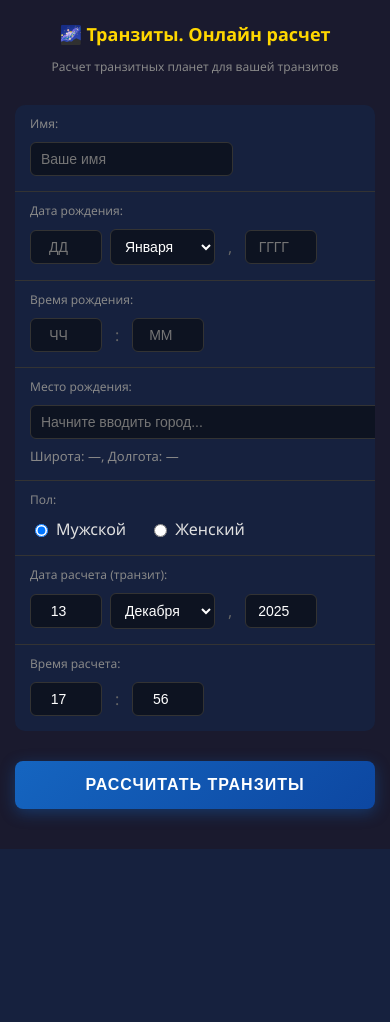
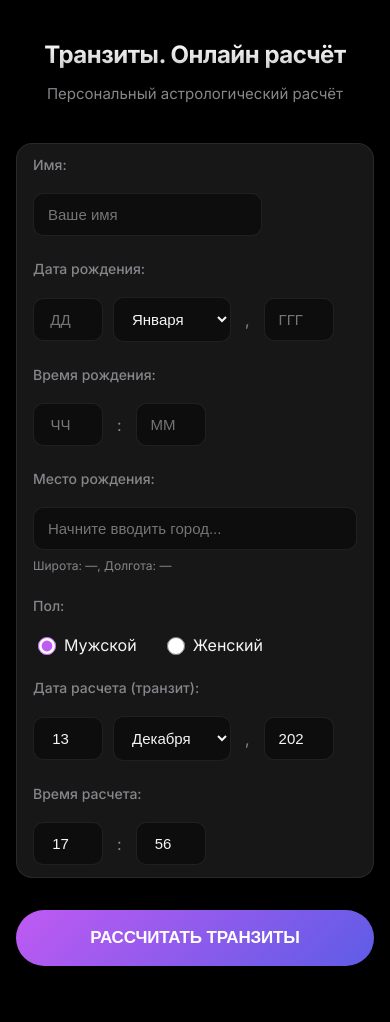
Before and after one commit to seomykyta-beep/natalnayakarta, a FastAPI app: page /app in a window 390 px wide. Before the commit the page ends 849 px from the top, so only its background shows below. Run offline with FastAPI, Linux system fonts and the light colour scheme; parts of the project's set-up code (start-up, migrations or seed data) failed here and were passed over; some libraries are stand-ins or nearby versions.

Commit message:
Редизайн /app и админки в Apple-стиле 2025

```diff
--- a/templates/index.html
+++ b/templates/index.html
@@ -2,309 +2,401 @@
 <html lang="ru">
 <head>
     <meta charset="UTF-8">
+    <link rel="preconnect" href="https://fonts.googleapis.com">
+    <link href="https://fonts.googleapis.com/css2?family=Inter:wght@400;500;600;700&display=swap" rel="stylesheet">
     <meta name="viewport" content="width=device-width, initial-scale=1.0">
     <title>Транзиты. Онлайн расчет</title>
     <script src="https://telegram.org/js/telegram-web-app.js"></script>
     <script src="/static/chart.js?v=10"></script>
     <style>
-        :root { --bg:#1a1a2e; --card:#16213e; --text:#e0e0e0; --accent:#e94560; --blue:#4fc3f7; }
-        body { background: var(--bg); color: var(--text); font-family: 'Segoe UI', sans-serif; padding: 20px; margin: 0; }
-        .container { max-width: 800px; margin: 0 auto; }
-        h1 { text-align: center; color: #ffd700; margin-bottom: 10px; font-size: 28px; }
-        .subtitle { text-align: center; color: #888; font-size: 14px; margin-bottom: 30px; }
+        :root {
+            --bg: #000;
+            --card: rgba(29, 29, 31, 0.8);
+            --text: #f5f5f7;
+            --text-secondary: #86868b;
+            --accent: #bf5af2;
+            --accent-2: #5e5ce6;
+            --border: rgba(255,255,255,0.08);
+            --input-bg: rgba(0,0,0,0.4);
+        }
 
-        /* Form Table Style like geocult */
-        .form-table { width: 100%; border-collapse: collapse; background: var(--card); border-radius: 10px; overflow: hidden; }
-        .form-table tr { border-bottom: 1px solid #333; }
+        * { box-sizing: border-box; }
+
+        body {
+            background: var(--bg);
+            color: var(--text);
+            font-family: 'Inter', -apple-system, BlinkMacSystemFont, 'Segoe UI', sans-serif;
+            padding: 0;
+            margin: 0;
+            min-height: 100vh;
+            -webkit-font-smoothing: antialiased;
+        }
+
+        .container {
+            max-width: 720px;
+            margin: 0 auto;
+            padding: 40px 24px;
+        }
+
+        h1 {
+            text-align: center;
+            font-size: 32px;
+            font-weight: 700;
+            letter-spacing: -0.02em;
+            margin-bottom: 8px;
+            background: linear-gradient(180deg, #fff 0%, rgba(255,255,255,0.8) 100%);
+            -webkit-background-clip: text;
+            -webkit-text-fill-color: transparent;
+        }
+
+        .subtitle {
+            text-align: center;
+            color: var(--text-secondary);
+            font-size: 15px;
+            margin-bottom: 40px;
+        }
+
+        /* Form */
+        .form-table {
+            width: 100%;
+            border-collapse: separate;
+            border-spacing: 0;
+            background: var(--card);
+            backdrop-filter: blur(40px);
+            border: 1px solid var(--border);
+            border-radius: 16px;
+            overflow: hidden;
+        }
+
+        .form-table tr { border-bottom: 1px solid var(--border); }
         .form-table tr:last-child { border-bottom: none; }
-        .form-table td { padding: 15px 20px; vertical-align: middle; }
-        .form-table td:first-child { color: #888; width: 200px; font-size: 14px; }
+        .form-table td { padding: 16px 20px; vertical-align: middle; }
+        .form-table td:first-child { color: var(--text-secondary); width: 180px; font-size: 14px; font-weight: 500; }
+
         .form-table input, .form-table select {
-            padding: 10px 12px;
-            background: #0d1321;
-            border: 1px solid #333;
-            color: white;
-            border-radius: 6px;
+            padding: 12px 14px;
+            background: var(--input-bg);
+            border: 1px solid var(--border);
+            color: var(--text);
+            border-radius: 10px;
             font-size: 15px;
+            transition: all 0.2s;
         }
-        .form-table input:focus, .form-table select:focus { border-color: var(--blue); outline: none; }
+
+        .form-table input:focus, .form-table select:focus {
+            border-color: var(--accent);
+            outline: none;
+            box-shadow: 0 0 0 3px rgba(191, 90, 242, 0.2);
+        }
+
         .form-table input[type="number"] { width: 70px; text-align: center; }
-        .form-table input.city-input { width: 100%; max-width: 300px; }
+        .form-table input.city-input { width: 100%; max-width: 280px; }
+        .form-table select { background: var(--input-bg); cursor: pointer; }
 
         .row { display: flex; gap: 10px; align-items: center; flex-wrap: wrap; }
-        .separator { color: #666; margin: 0 5px; }
-
-        .coords { color: #888; font-size: 13px; margin-top: 8px; }
+        .separator { color: var(--text-secondary); margin: 0 4px; }
+        .coords { color: var(--text-secondary); font-size: 12px; margin-top: 8px; }
 
         /* Calculate Button */
         .calc-btn {
             display: block;
             width: 100%;
-            max-width: 350px;
-            margin: 30px auto;
-            padding: 18px 30px;
-            background: linear-gradient(135deg, #1565c0, #0d47a1);
-            color: white;
+            max-width: 320px;
+            margin: 32px auto;
+            padding: 18px 32px;
+            background: linear-gradient(135deg, var(--accent) 0%, var(--accent-2) 100%);
+            color: #fff;
             border: none;
-            border-radius: 8px;
-            font-size: 18px;
-            font-weight: bold;
+            border-radius: 980px;
+            font-size: 17px;
+            font-weight: 600;
             cursor: pointer;
-            text-transform: uppercase;
-            letter-spacing: 1px;
-            box-shadow: 0 4px 15px rgba(21, 101, 192, 0.4);
-            transition: all 0.3s;
+            letter-spacing: -0.01em;
+            transition: all 0.3s cubic-bezier(0.4, 0, 0.2, 1);
         }
-        .calc-btn:hover { background: linear-gradient(135deg, #1976d2, #1565c0); transform: translateY(-2px); }
-        .calc-btn:active { transform: translateY(0); }
-        .calc-btn:disabled { opacity: 0.6; cursor: wait; }
+
+        .calc-btn:hover {
+            transform: scale(1.03);
+            box-shadow: 0 12px 40px rgba(191, 90, 242, 0.4);
+        }
+
+        .calc-btn:disabled { opacity: 0.5; cursor: wait; transform: none; }
 
         /* Suggestions */
         .input-group { position: relative; }
         .suggestions {
             position: absolute;
-            background: #222;
+            background: rgba(29, 29, 31, 0.98);
+            backdrop-filter: blur(20px);
             width: 100%;
-            max-width: 300px;
+            max-width: 280px;
             max-height: 200px;
             overflow-y: auto;
             z-index: 100;
-            border: 1px solid #444;
-            border-radius: 0 0 8px 8px;
+            border: 1px solid var(--border);
+            border-radius: 12px;
             display: none;
-            top: 100%;
+            top: calc(100% + 4px);
+            box-shadow: 0 10px 40px rgba(0,0,0,0.5);
         }
-        .suggestion-item { padding: 12px; border-bottom: 1px solid #333; cursor: pointer; }
-        .suggestion-item:hover { background: #333; }
 
-        /* Results Section */
-        .result-section { display: none; margin-top: 30px; animation: fadeIn 0.5s; }
-        @keyframes fadeIn { from { opacity: 0; } to { opacity: 1; } }
+        .suggestion-item { padding: 14px 16px; border-bottom: 1px solid var(--border); cursor: pointer; font-size: 14px; }
+        .suggestion-item:last-child { border-bottom: none; }
+        .suggestion-item:hover { background: rgba(255,255,255,0.05); }
+
+        /* Results */
+        .result-section { display: none; margin-top: 40px; animation: fadeIn 0.5s; }
+        @keyframes fadeIn { from { opacity: 0; transform: translateY(10px); } to { opacity: 1; transform: translateY(0); } }
 
         /* Mode Tabs */
-        .mode-tabs { display: flex; justify-content: center; gap: 20px; margin: 20px 0; }
+        .mode-tabs {
+            display: flex;
+            justify-content: center;
+            gap: 8px;
+            margin: 24px 0;
+            background: var(--card);
+            padding: 6px;
+            border-radius: 12px;
+            width: fit-content;
+            margin-left: auto;
+            margin-right: auto;
+        }
+
         .mode-tab {
-            padding: 10px 25px;
+            padding: 10px 20px;
             background: transparent;
             border: none;
-            color: var(--blue);
-            font-size: 18px;
+            color: var(--text-secondary);
+            font-size: 14px;
+            font-weight: 500;
             cursor: pointer;
-            text-decoration: underline;
+            border-radius: 8px;
             transition: all 0.2s;
+            text-decoration: none;
         }
-        .mode-tab:hover { color: #81d4fa; }
-        .mode-tab.active { color: #ffd700; text-decoration: none; font-weight: bold; }
+
+        .mode-tab:hover { color: var(--text); }
+        .mode-tab.active { background: var(--accent); color: #fff; }
 
         /* Chart */
         #chartDiv {
-            width: 100%;
-            max-width: 650px;
-            height: 650px;
-            margin: 20px auto;
-            background: white;
-            border-radius: 10px;
-            overflow: hidden;
-            box-shadow: 0 4px 15px rgba(0,0,0,0.3);
+            background: var(--card);
+            backdrop-filter: blur(40px);
+            border: 1px solid var(--border);
+            border-radius: 16px;
+            padding: 20px;
+            margin: 24px auto;
+            max-width: 600px;
         }
 
         /* View Tabs */
         .view-tabs {
             display: flex;
             justify-content: center;
-            margin: 20px 0;
+            margin: 24px auto;
             background: var(--card);
-            border-radius: 8px;
-            overflow: hidden;
-            max-width: 400px;
-            margin-left: auto;
-            margin-right: auto;
+            padding: 4px;
+            border-radius: 10px;
+            width: fit-content;
         }
+
         .view-tab {
-            flex: 1;
-            padding: 12px 20px;
+            padding: 10px 24px;
             background: transparent;
             border: none;
-            color: var(--blue);
+            color: var(--text-secondary);
             font-size: 14px;
+            font-weight: 500;
+            cursor: pointer;
+            border-radius: 8px;
+            transition: all 0.2s;
+        }
+
+        .view-tab:hover { color: var(--text); }
+        .view-tab.active { background: rgba(255,255,255,0.1); color: var(--text); }
+
+        /* Data Table */
+        .data-table {
+            width: 100%;
+            border-collapse: separate;
+            border-spacing: 0;
+            background: var(--card);
+            backdrop-filter: blur(40px);
+            border: 1px solid var(--border);
+            border-radius: 16px;
+            overflow: hidden;
+            font-size: 14px;
+        }
+
+        .data-table th {
+            background: rgba(255,255,255,0.03);
+            color: var(--text-secondary);
+            font-weight: 500;
+            text-align: left;
+            padding: 14px 16px;
+            font-size: 12px;
+            text-transform: uppercase;
+            letter-spacing: 0.05em;
+        }
+
+        .data-table td { padding: 14px 16px; border-top: 1px solid var(--border); }
+        .data-table tr:hover td { background: rgba(255,255,255,0.02); }
+
+        /* Aspect Matrix */
+        .aspect-matrix-table {
+            border-collapse: collapse;
+            margin: 20px auto;
+            font-size: 11px;
+        }
+
+        .aspect-matrix-table th, .aspect-matrix-table td {
+            width: 32px;
+            height: 32px;
+            text-align: center;
+            border: 1px solid var(--border);
+            padding: 4px;
+        }
+
+        .aspect-matrix-table th { background: rgba(255,255,255,0.03); font-size: 12px; }
+        .matrix-icon { font-size: 14px; }
+
+        /* Planet Text Blocks */
+        .planet-text-block {
+            background: var(--card);
+            backdrop-filter: blur(40px);
+            border: 1px solid var(--border);
+            border-radius: 16px;
+            padding: 24px;
+            margin-bottom: 16px;
+            border-left: 3px solid var(--accent);
+        }
+
+        .planet-text-header {
+            font-size: 16px;
+            font-weight: 600;
+            margin-bottom: 12px;
+            color: var(--text);
+        }
+
+        .planet-text-body {
+            font-size: 14px;
+            color: var(--text-secondary);
+            line-height: 1.7;
+        }
+
+        /* Extra Settings */
+        .extra-settings {
+            background: var(--card);
+            border: 1px solid var(--border);
+            border-radius: 16px;
+            padding: 20px;
+            margin: 16px 0;
+        }
+
+        .extra-settings h4 {
+            font-size: 15px;
+            font-weight: 600;
+            margin-bottom: 16px;
+            color: var(--text);
+        }
+
+        .extra-settings button {
+            padding: 10px 20px;
+            background: var(--accent);
+            border: none;
+            color: #fff;
+            border-radius: 8px;
+            font-size: 14px;
+            font-weight: 500;
             cursor: pointer;
             transition: all 0.2s;
-            border-bottom: 3px solid transparent;
-        }
-        .view-tab:hover { background: rgba(255,255,255,0.05); }
-        .view-tab.active {
-            background: rgba(79,195,247,0.15);
-            color: var(--blue);
-            border-bottom: 3px solid var(--blue);
-            font-weight: bold;
         }
 
-        /* Tables & Matrix */
-        .scheme-box { background: var(--card); padding: 15px; border-radius: 10px; margin-bottom: 20px; }
-        .data-table { width: 100%; border-collapse: collapse; font-size: 13px; }
-        .data-table th, .data-table td { padding: 8px; text-align: left; border-bottom: 1px solid #333; }
-        .data-table th { color: #888; font-weight: normal; }
-        .data-table td:first-child { font-weight: bold; color: #ffd700; }
-        .transit-cell { color: #ff7575; }
+        .extra-settings button:hover { opacity: 0.9; }
 
-        .aspect-matrix-wrapper { overflow: auto; margin-top: 10px; }
-        .aspect-matrix-table { border-collapse: collapse; background: #0f1424; }
-        .aspect-matrix-table th, .aspect-matrix-table td {
-            border: 1px solid #333;
-            width: 32px; height: 32px;
-            text-align: center;
-            font-size: 12px;
-        }
-        .aspect-matrix-table th { background: #1f1f35; }
-        .matrix-icon { font-size: 16px; color: #ffd700; }
-        .matrix-symbol { font-size: 15px; font-weight: bold; }
-        .matrix-empty { background: rgba(255,255,255,0.02); }
-        .asp-conj { color: #4fc3f7; }
-        .asp-sextile { color: #00c853; }
-        .asp-square { color: #ff5555; }
-        .asp-trine { color: #d4e157; }
-        .asp-opposition { color: #ff9100; }
-        .asp-quincunx { color: #26c6da; }
-
+        /* Aspect Legend */
         .aspect-legend {
             display: grid;
-            grid-template-columns: repeat(auto-fit, minmax(180px, 1fr));
+            grid-template-columns: repeat(auto-fit, minmax(140px, 1fr));
             gap: 8px;
+            margin: 20px 0;
             font-size: 12px;
-            color: #bbb;
-            margin-top: 15px;
-        }
-        .aspect-legend-item { display: flex; align-items: center; gap: 6px; }
-        .legend-symbol { font-weight: bold; font-size: 14px; }
-
-        /* Text Blocks */
-        .text-section { margin-top: 40px; }
-        .planet-text-block {
-            background: var(--card);
-            padding: 20px;
-            border-radius: 10px;
-            margin-bottom: 15px;
-            border-left: 4px solid var(--accent);
-        }
-        .planet-text-header { font-weight: bold; font-size: 16px; margin-bottom: 10px; color: #ffd700; }
-        .planet-text-body { font-size: 14px; line-height: 1.6; color: #ddd; white-space: pre-wrap; }
-
-        /* Afetics */
-        .afetic-badge { display: inline-block; padding: 2px 6px; border-radius: 4px; font-size: 10px; margin-left: 6px; }
-        .afetic-positive { background: #1b5e20; color: #a5d6a7; }
-        .afetic-negative { background: #b71c1c; color: #ef9a9a; }
-        .afetic-neutral { background: #37474f; color: #90a4ae; }
-        .dignity-badge { font-size: 10px; color: #ffd54f; margin-left: 4px; }
-
-        .error-msg { color: #ff4444; text-align: center; margin-top: 10px; display: none; }
-        .info-text { text-align: center; color: #888; font-size: 13px; margin: 10px 0; }
-
-        /* Solar/Lunar Settings */
-        .extra-settings { display: none; margin-top: 20px; padding: 15px; background: rgba(255,255,255,0.03); border-radius: 8px; }
-        .extra-settings.visible { display: block; }
-        .extra-settings h4 { color: #ffd700; margin: 0 0 15px 0; font-size: 15px; }
-
-        /* === АДАПТИВНЫЙ ДИЗАЙН === */
-        @media (max-width: 768px) {
-            body { padding: 10px; }
-            .container { padding: 0 5px; }
-            h1 { font-size: 22px; }
-            .subtitle { font-size: 12px; }
-
-            .form-table td:first-child {
-                display: block;
-                width: 100%;
-                padding: 10px 15px 5px;
-                font-size: 12px;
-            }
-            .form-table td {
-                display: block;
-                padding: 5px 15px 15px;
-            }
-            .form-table input, .form-table select {
-                font-size: 14px;
-                padding: 8px 10px;
-            }
-            .form-table input[type="number"] { width: 60px; }
-            .form-table input.city-input { max-width: 100%; }
-
-            .row { flex-wrap: wrap; gap: 8px; }
-
-            .calc-btn {
-                max-width: 100%;
-                padding: 15px 20px;
-                font-size: 16px;
+            color: var(--text-secondary);
         }
 
-            .mode-tabs {
-                flex-wrap: wrap;
-                gap: 10px;
-                justify-content: center;
-            }
-            .mode-tab {
-                font-size: 16px;
-                padding: 8px 15px;
+        /* Result Header */
+        .result-name { color: var(--accent); font-size: 28px; font-weight: 700; }
+        .result-info { color: var(--text-secondary); font-size: 14px; margin: 8px 0; }
+        #resTransit { color: #ffd700; font-weight: 500; }
+
+        /* Error */
+        .error-msg {
+            background: rgba(255, 59, 48, 0.15);
+            border: 1px solid rgba(255, 59, 48, 0.3);
+            color: #ff453a;
+            padding: 16px 20px;
+            border-radius: 12px;
+            margin-top: 16px;
+            display: none;
+            font-size: 14px;
         }
 
-            #chartDiv {
-                max-width: 100%;
-                height: auto !important;
-                min-height: 350px;
-                aspect-ratio: 1;
+        /* Buttons */
+        .action-btn {
+            display: inline-flex;
+            align-items: center;
+            gap: 8px;
+            padding: 12px 24px;
+            background: var(--card);
+            border: 1px solid var(--border);
+            color: var(--text);
+            border-radius: 10px;
+            font-size: 14px;
+            font-weight: 500;
+            cursor: pointer;
+            transition: all 0.2s;
+            text-decoration: none;
         }
 
-            .view-tabs {
-                max-width: 100%;
-                flex-direction: row;
-            }
-            .view-tab {
-                font-size: 12px;
-                padding: 10px 15px;
+        .action-btn:hover { background: rgba(255,255,255,0.08); }
+
+        /* Radio/Checkbox */
+        input[type="radio"] {
+            accent-color: var(--accent);
+            width: 18px;
+            height: 18px;
         }
 
-            .data-table { font-size: 11px; }
-            .data-table th, .data-table td { padding: 6px; }
-
-            .aspect-matrix-table th, .aspect-matrix-table td {
-                width: 26px;
-                height: 26px;
-                font-size: 10px;
-            }
-            .matrix-icon { font-size: 12px; }
-
-            .planet-text-block { padding: 15px; }
-            .planet-text-header { font-size: 14px; }
-            .planet-text-body { font-size: 13px; }
-
-            .extra-settings { padding: 10px; }
-            .extra-settings h4 { font-size: 14px; }
-
-            .aspect-legend {
-                grid-template-columns: repeat(2, 1fr);
-                font-size: 11px;
-            }
+        /* Section Title */
+        .section-title {
+            font-size: 18px;
+            font-weight: 600;
+            color: var(--text);
+            margin: 32px 0 16px;
+            display: flex;
+            align-items: center;
+            gap: 8px;
         }
 
-        @media (max-width: 480px) {
-            h1 { font-size: 18px; }
-            .form-table input[type="number"] { width: 50px; }
-            .mode-tab { font-size: 14px; }
-            .aspect-matrix-table th, .aspect-matrix-table td {
-                width: 22px;
-                height: 22px;
-                font-size: 9px;
+        /* Mobile */
+        @media (max-width: 768px) {
+            .container { padding: 24px 16px; }
+            h1 { font-size: 24px; }
+            .form-table td:first-child { display: block; width: 100%; padding-bottom: 8px; }
+            .form-table td { display: block; padding: 12px 16px; }
+            .form-table input.city-input { max-width: 100%; }
+            .calc-btn { max-width: 100%; }
+            #chartDiv { padding: 12px; }
+            .data-table { font-size: 12px; }
+            .data-table th, .data-table td { padding: 10px 12px; }
+            .planet-text-block { padding: 16px; }
         }
-            .aspect-legend {
-                grid-template-columns: 1fr;
-            }
-        }
-
 </style>
 </head>
 <body>
     <div class="container">
-        <h1>🌌 Транзиты. Онлайн расчет</h1>
-        <p class="subtitle">Расчет транзитных планет для вашей транзитов</p>
+        <h1>Транзиты. Онлайн расчёт</h1>
+        <p class="subtitle">Персональный астрологический расчёт</p>
 
         <!-- INPUT FORM -->
         <div id="inputForm">
```
Also changed, not shown: admin.py (+62 -28 lines). Lines whose indentation alone changed are shown as unchanged.
